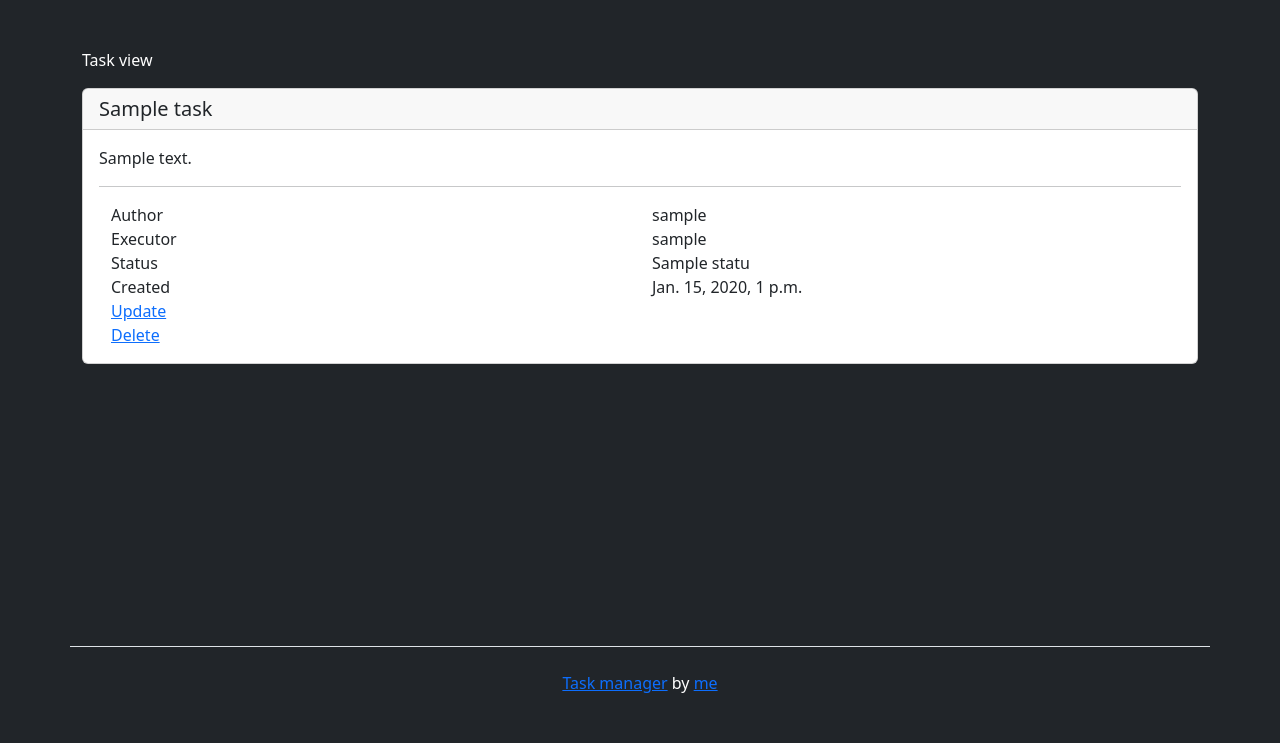
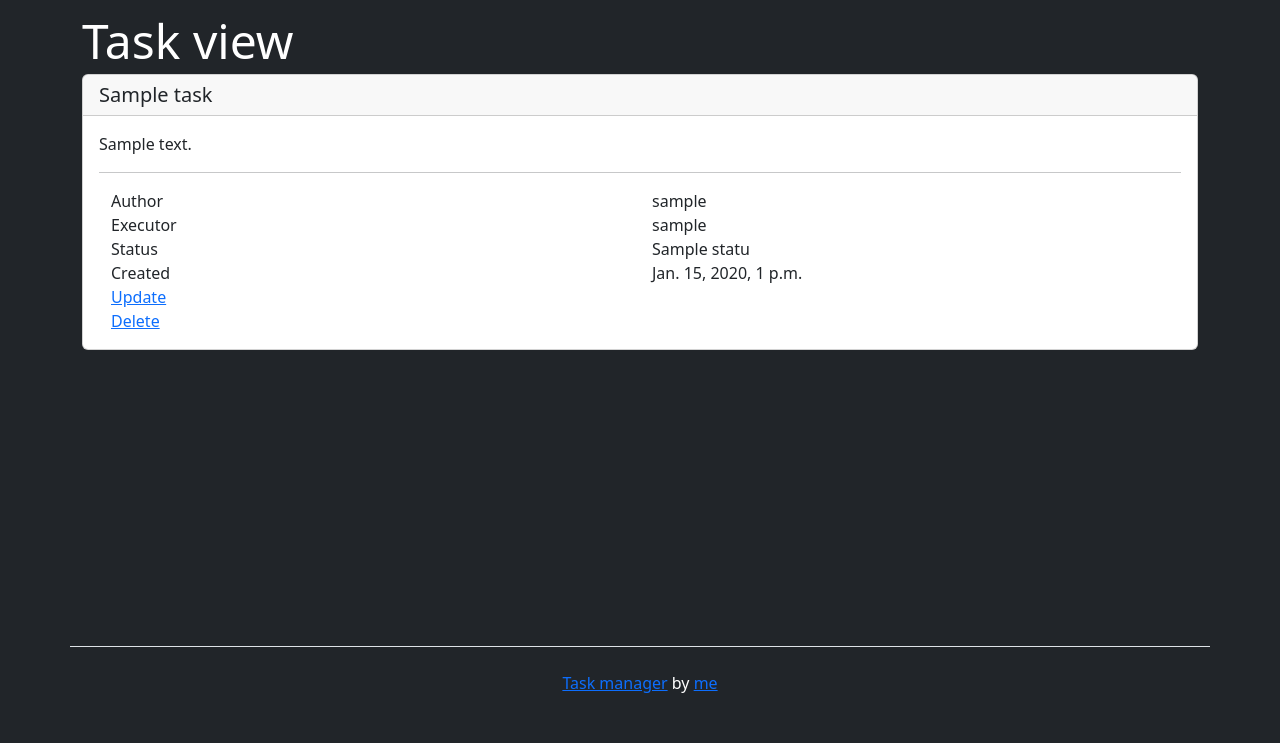
Before and after one commit to Midnight95/task-manager, a Django app: page /task/1 in a window 1280 px wide. Shown: the part 57-800 px from the top of the page. Run offline with Django 4.2, Linux system fonts and the light colour scheme; tables that the repository leaves empty hold one stand-in row (values such as "Sample post"); some libraries are stand-ins or nearby versions.

Commit message:
updated task view

```diff
--- a/task_manager/templates/base.html
+++ b/task_manager/templates/base.html
@@ -12,7 +12,7 @@
     {# -------- Header block -------- #}
     {% include 'components/header.html' %}
 
-    <main class="flex-grow-1 mt-5">
+    <main class="flex-grow-1 mt-2">
         {% bootstrap_messages %}
         {% block main %}{% endblock %}
     </main>
--- a/task_manager/templates/task/task_detail.html
+++ b/task_manager/templates/task/task_detail.html
@@ -3,8 +3,8 @@
   {% load i18n %}
 
 <div class="container">
-  <p clas="h5 my-4">{{ title }}</p>
-  <div class="card">
+  <p class="display-5 my-1">{{ title }}</p>
+  <div class="card text-dark">
     <h5 class="card-header">{{ task.name }}</h5>
     <div class="card-body">
       <p class="card-text">{{ task.description }}</p>
```
